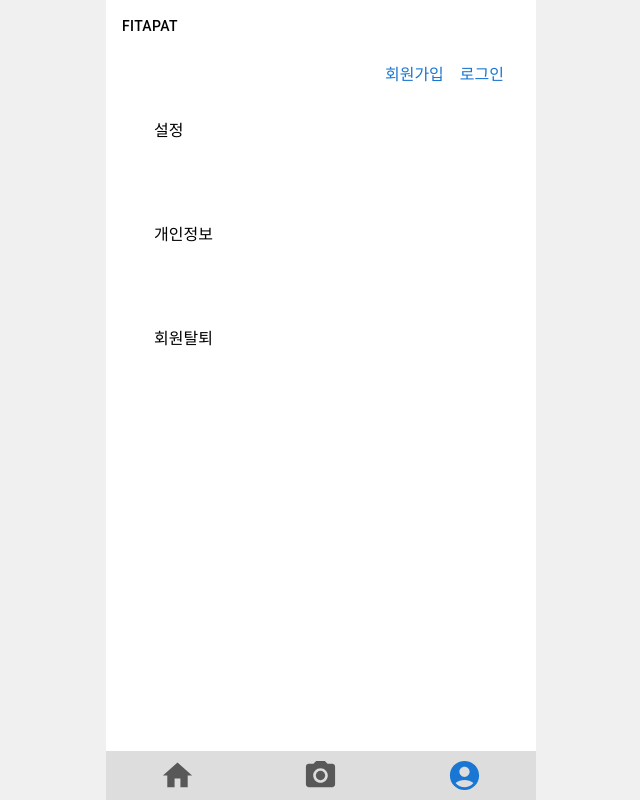
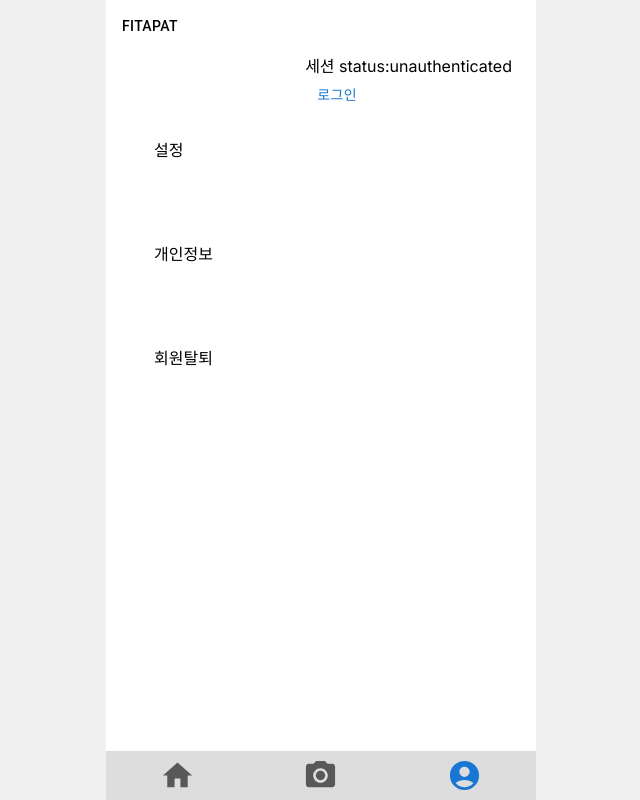
Before and after one commit to Fitapat/Fitapat-front, a Next.js app: page /user in a window 1280 px wide. Shown: the whole page, without its empty margins (319-959 px from the left). Built offline with nearby package versions, Linux system fonts and the light colour scheme; no server answers.

Commit message:
chore: 유저 페이지 로그인버튼 분리 (#25)

```diff
--- a/src/app/login/page.jsx
+++ b/src/app/login/page.jsx
@@ -24,14 +24,15 @@ export default function Login() {
   const handleLoginSubmit = async (e) => {
     e.preventDefault();
     console.log(`이메일: ${email}`);
+    // signIn(): [...nextauth]의 authorize 함수가 작동됨
     const result = await signIn('credentials', {
       email,
       password,
-      redirect: false,
+      redirect: true, // 로그인 성공 시 callbackUrl로 이동
+      callbackUrl: '/',
     });
     if (!result.error) {
       alert(`로그인 완료: ${email}`);
-      window.location = '/';
     } else {
       console.error(result.error);
       alert('로그인 실패');
--- a/src/app/user/page.jsx
+++ b/src/app/user/page.jsx
@@ -3,28 +3,43 @@
 'use client';
 
 import React from 'react';
-import {
-  Stack,
-  Button,
-  Link,
-  Box,
-} from '@mui/material';
-import { useSession, signOut } from 'next-auth/react';
+import { Stack, Button, Link, Box } from '@mui/material';
+// import { useSession, signOut } from 'next-auth/react';
+import SignInButton from '../../components/signInButton';
 
+/*
 const handleLogoutSubmit = (e) => {
   e.preventDefault();
   signOut({ callbackUrl: '/', redirect: false });
   alert('로그아웃되었습니다.');
 };
+*/
 
 export default function User() {
-  const { data: session, status } = useSession();
+  // const { data: session, status } = useSession();
 
   return (
     <div>
+      <Box display="flex" flexDirection="column" alignItems="flex-end">
+        <SignInButton />
+      </Box>
+      <Stack spacing={10} sx={{ padding: 3 }}>
+        <Link href="/" color="inherit" underline="hover">
+          설정
+        </Link>
+        <Link href="/" color="inherit" underline="hover">
+          개인정보
+        </Link>
+        <Link href="/" color="inherit" underline="hover">
+          회원탈퇴
+        </Link>
+      </Stack>
+    </div>
+    /*
+    <div>
       {status === 'authenticated' ? (
         <Box display="flex" flexDirection="column" alignItems="flex-end">
-          {/* 현재 로그인중인 사용자 이메일 표시 */}
+          // 현재 로그인중인 사용자 이메일 표시
           <div>
             현재 로그인:
             {status === 'authenticated' ? session?.user?.email : '(error)'}
@@ -60,5 +75,6 @@ export default function User() {
         </Link>
       </Stack>
     </div>
+    */
   );
 }
--- /dev/null
+++ b/src/components/signInButton.jsx
@@ -0,0 +1,37 @@
+'use client';
+
+import React from 'react';
+import { Button } from '@mui/material';
+import { signIn, signOut, useSession } from 'next-auth/react';
+
+function SignInButton() {
+  const { data: session, status } = useSession();
+
+  if (status === 'authenticated') {
+    return (
+      <div>
+        <div>
+          세션 status:
+          {status}
+        </div>
+        <Button variant="text" onClick={() => signOut()} sx={{ margin: 0 }}>
+          {session.nickname}님 로그아웃
+        </Button>
+      </div>
+    );
+  }
+
+  return (
+    <div>
+      <div>
+        세션 status:
+        {status}
+      </div>
+      <Button variant="text" onClick={() => signIn()} sx={{ margin: 0 }}>
+        로그인
+      </Button>
+    </div>
+  );
+}
+
+export default SignInButton;
```
